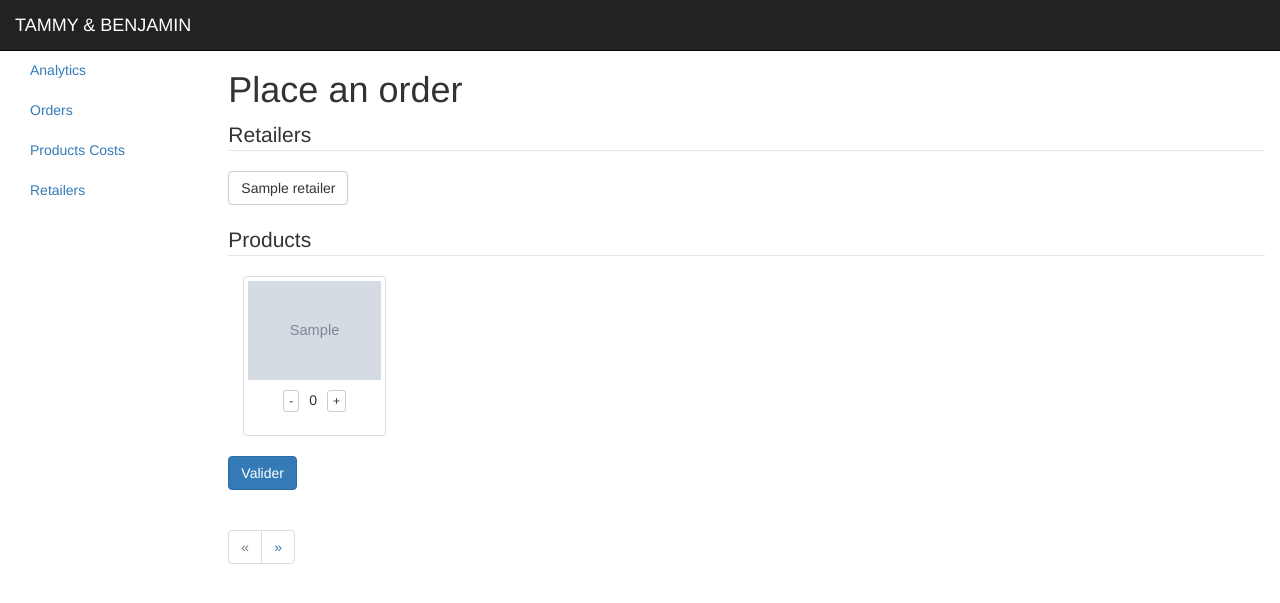
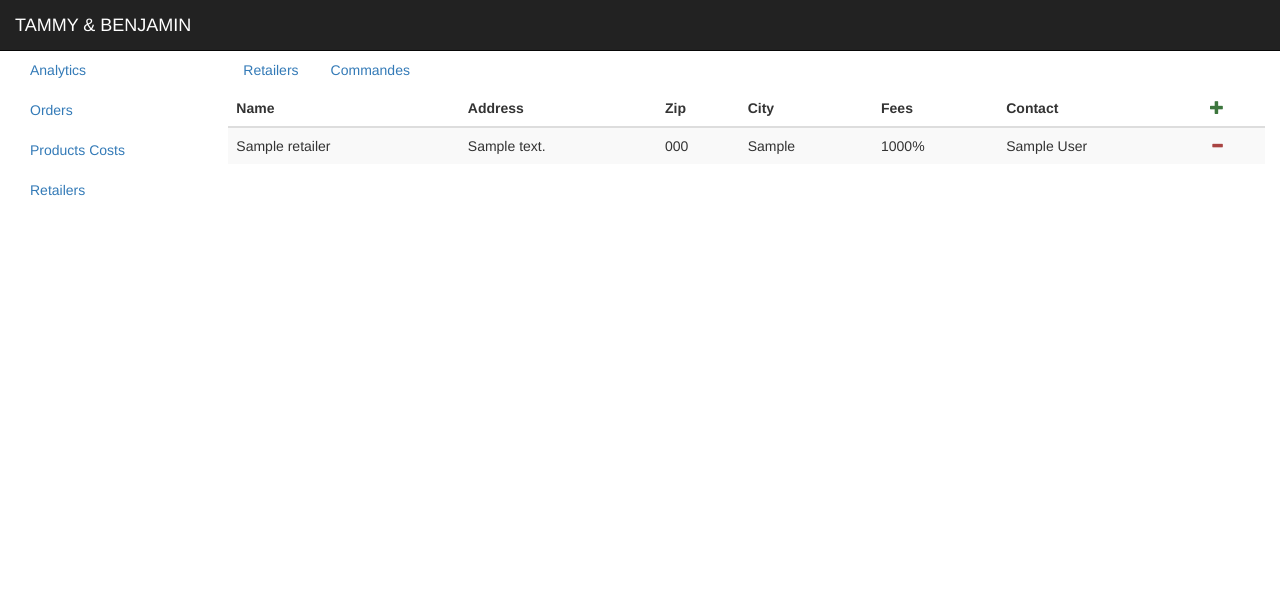
Before and after one commit to TammyAndBenjamin/tabapp, a Flask app: template tabapp/templates/retailers/index.html in a window 1280 px wide. Shown: the top 603 px of the page. Run offline with Flask 2, Linux system fonts and the light colour scheme; tables that the repository leaves empty hold one stand-in row (values such as "Sample post"); the template is opened without the code that fills it: values that come from a table or form of the project are taken from there, most other values are stand-ins (such as "Sample title", 1, 10 or a date in 2020); grey boxes marked "Sample" are stand-in pictures; some libraries are stand-ins or nearby versions.

Commit message:
Upgrade Retailers
    * Add new layout
    * Show retailer list and allow deletion

```diff
--- a/tabapp/templates/retailers/index.html
+++ b/tabapp/templates/retailers/index.html
@@ -1,62 +1,59 @@
-{% extends 'layout.html' %}
+{% extends 'retailers/layout.html' %}
 
 {% block content %}
-    <h1>Place an order</h1>
-    <form name="quantity_form" method="POST" class="form-horizontal" role="form">
-        <input type="hidden" name="csrf_token" value="{{ csrf_token() }}" />
-        <fieldset>
-            <legend>Retailers</legend>
-            <div id="retailer_choices" class="btn-group" data-toggle="buttons" style="margin-bottom: 20px;">
+    {{ super() }}
+    <table class="table table-striped">
+        <thead>
+            <tr>
+                <th>Name</th>
+                <th>Address</th>
+                <th>Zip</th>
+                <th>City</th>
+                <th>Fees</th>
+                <th>Contact</th>
+                <th><span class="glyphicon glyphicon-plus text-success"></span></th>
+            </tr>
+        </thead>
+        <tbody>
             {% for retailer in retailers %}
-                <label class="btn btn-default">
-                    <input type="radio" name="retailer_id" value="{{ retailer.id }}" />{{ retailer.name }}
-                </label>
+                <tr>
+                    <td>{{ retailer.name }}</td>
+                    <td>{{ retailer.address }}</td>
+                    <td>{{ retailer.zip }}</td>
+                    <td>{{ retailer.city }}</td>
+                    <td>{{ '%.0f%%'|format(retailer.fees_proportion * 100) }}</td>
+                    <td>{{ retailer.contact_firstname }} {{ retailer.contact_lastname }}</td>
+                    <td><a href="{{ url_for('retailers_bp.index') }}{{ retailer.id }}" class="glyphicon glyphicon-minus text-danger delete_retailer"></a></td>
+                </tr>
             {% endfor %}
-            </div>
-        </fieldset>
-        <fieldset>
-            <legend>Products</legend>
-            {% for product in products %}
-                <div class="col-xs-6 col-md-2">
-                    <span class="thumbnail">
-                        <img  data-toggle="tooltip" title="{{ product.title }}" alt="{{ product.title }}" src="{{ product.image }}" class="img-responsive" />
-                        <div class="caption">
-                            <p class="quantity_changer clearfix" style="text-align: center;">
-                                <a href="#" class="btn btn-default btn-xs" role="button" data-value="-1">-</a>
-                                <input type="hidden" name="product_id" value="{{ product.id }}" />
-                                <input type="text" name="quantity" value="0" class="quantity_value" style="width: 20px; border: 0; text-align: center;" readonly />
-                                <a href="#" class="btn btn-default btn-xs" role="button" data-value="1">+</a>
-                            </p>
-                        </div>
-                    </span>
-                </div>
-            {% endfor %}
-        </fieldset>
-        <button class="btn btn-primary">Valider</button>
-    </form>
-    <br />
-    <ul id="pager" class="pagination">
-        <li{% if page == 1 %} class="disabled"{% endif %}><a href="{{ url_for('retailers_bp.index') }}?page={{ page - 1 }}">&laquo;</a></li>
-        {% for i in range(0, max_page) %}
-            {% set real_i = i + 1 %}
-            <li{% if page == real_i %} class="active"{% endif %}><a href="{{ url_for('retailers_bp.index') }}?page={{ real_i }}">{{ real_i }}</a></li>
-        {% endfor %}
-        <li{% if page == max_page %} class="disabled"{% endif %}><a href="{{ url_for('retailers_bp.index') }}?page={{ page + 1 }}">&raquo;</a></li>
-    </ul>
+        </tbody>
+    </table>
 {% endblock content %}
 
 {% block script %}
+    {{ super() }}
     <script>
         $(document).ready(function() {
-            $('img').tooltip();
-            $('#retailer_choices').button();
-            $('.quantity_changer').on('click', 'a', function(e) {
+            var csrf_token = '{{ csrf_token() }}';
+            $('.delete_retailer').on('click', function(e) {
                 e.preventDefault();
-                var self = $(this),
-                    value = parseInt(self.data('value')),
-                    input = $(e.delegateTarget).find('input.quantity_value'),
-                    newValue = Math.max(0, parseInt(input.val()) + value);
-                input.val(newValue);
+                var self = $(this);
+                if (!confirm('Are you sure to delete this retailer ?')) {
+                    return true;
+                }
+                $.ajax({
+                    url: self.attr('href'),
+                    type: 'DELETE',
+                    dataType: 'json',
+                    beforeSend: function(xhr, settings) {
+                        if (!/^(GET|HEAD|OPTIONS|TRACE)$/i.test(settings.type) && !this.crossDomain) {
+                            xhr.setRequestHeader("X-CSRFToken", csrf_token);
+                        }
+                    },
+                    success: function(response) {
+                        self.parent('tr').hide();
+                    }
+                });
             });
         });
     </script>
--- /dev/null
+++ b/tabapp/templates/retailers/layout.html
@@ -0,0 +1,8 @@
+{% extends 'layout.html' %}
+
+{% block content %}
+    <ul class="nav nav-pills">
+        <li><a href="{{ url_for('retailers_bp.index') }}">Retailers</a></li>
+        <li><a href="{{ url_for('retailers_bp.order') }}">Commandes</a></li>
+    </ul>
+{% endblock content %}
```
Also changed, not shown: tabapp/utils.py (+7 -4 lines), tabapp/views/retailers.py (+28 -1 lines).
